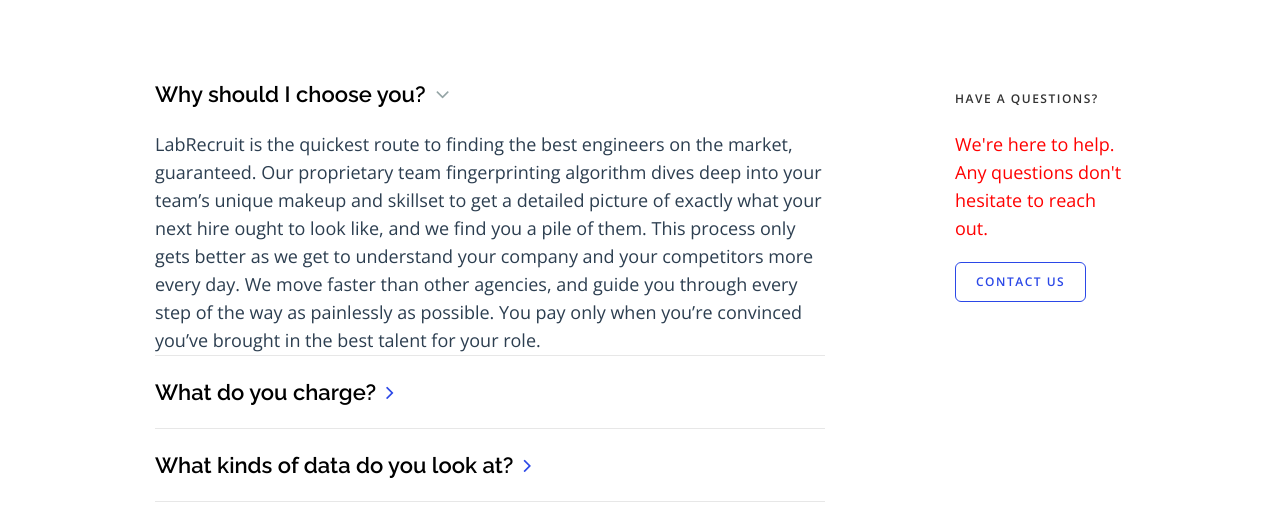
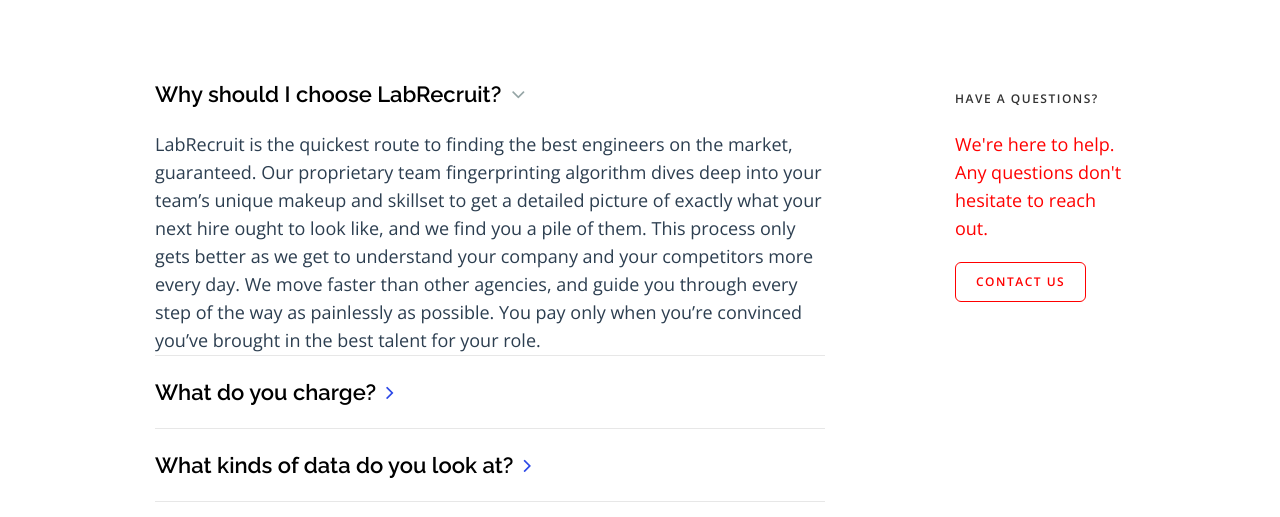
Before and after one commit to LabRecruit/labrecruit.github.io, a website: page recruitment-faq.html in a window 1280 px wide. Shown: the part 583-1100 px from the top of the page. Drawn offline with nearby package versions, Linux system fonts and the light colour scheme.

Commit message:
Update recruitment-faq.html

```diff
--- a/recruitment-faq.html
+++ b/recruitment-faq.html
@@ -58,7 +58,7 @@
     <section class="content_18 padding_top80 padding_bottom90">
     	<div class="container nopadding max_width970">
     		<div class="float_left max_width670 opening_tabs">
-    			<h3 class="raleway font22 semibold black tab_opener opened">Why should I choose you?<i class="fa left10"></i></h3>
+    			<h3 class="raleway font22 semibold black tab_opener opened">Why should I choose LabRecruit?<i class="fa left10"></i></h3>
     			<div class="top20 tab_text">
     				<div class="light font18 dark_blue padding_bottom30">
     					LabRecruit is the quickest route to finding the best engineers on the market, guaranteed. Our proprietary team fingerprinting algorithm dives deep into your team’s unique makeup and skillset to get a detailed picture of exactly what your next hire ought to look like, and we find you a pile of them. This process only gets better as we get to understand your company and your competitors more every day. We move faster than other agencies, and guide you through every step of the way as painlessly as possible. You pay only when you’re convinced you’ve brought in the best talent for your role.
@@ -96,10 +96,10 @@
           </div>
     		</div>
     		<div class="float_right width170 top30 block_right">
-    			<div class="dark_red semibold uppercase font12 spacing15">Have a Questions?</div>
+    			<div class="semibold uppercase font12 spacing15">Have a Questions?</div>
     			<div class="red light font18 top20">
     				<div>We're here to help. Any questions don't hesitate to reach out.</div>
-    				<a href="./recruitment-signup.html" class="padding_sides20 top20 btn transparent_blue size40 border border_blue radius6 semibold uppercase spacing15 font12">Contact Us</a>
+    				<a href="./recruitment-signup.html" class="padding_sides20 top20 btn transparent_red size40 border border_red radius6 semibold uppercase spacing15 font12">Contact Us</a>
     			</div>
     		</div>
     	</div>
```
